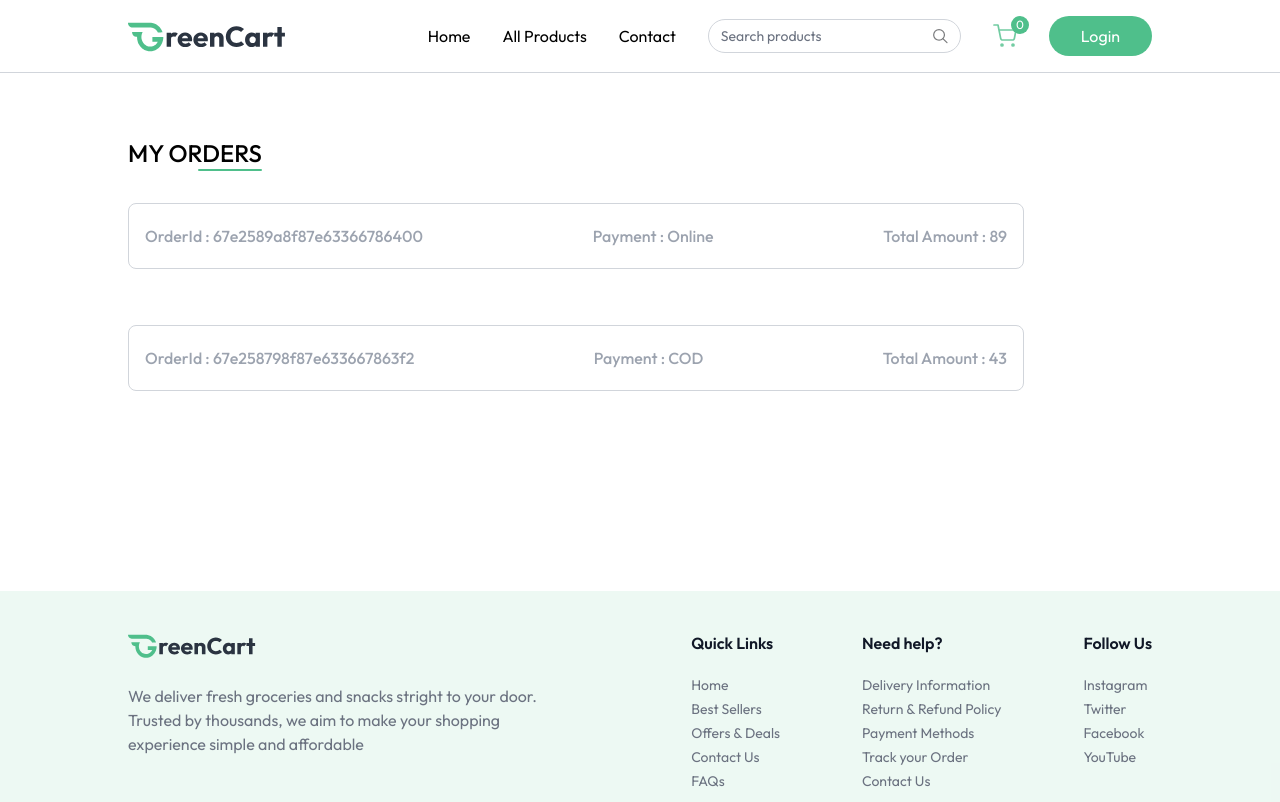
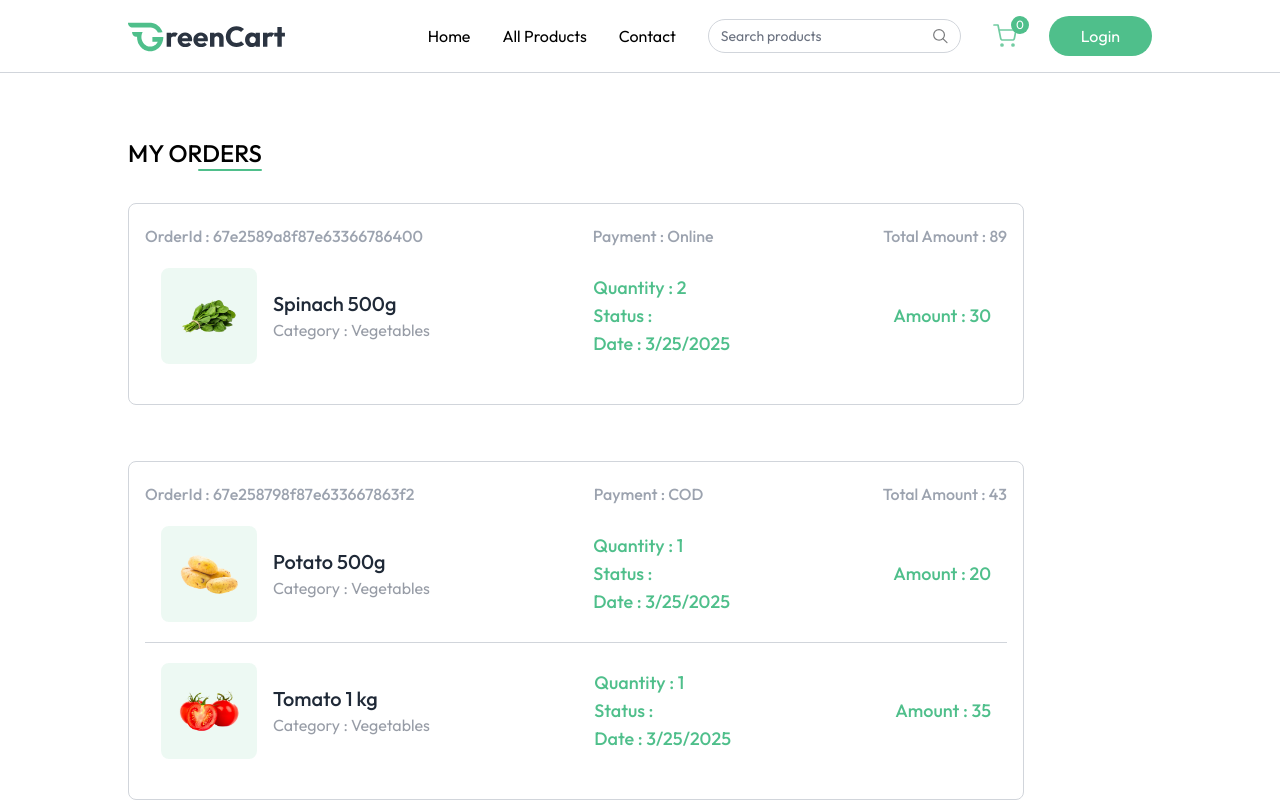
Before and after one commit to jim2107054/GreenCart, a React (Vite) app in the folder frontend/: page /my-orders in a window 1280 px wide. Shown: the top 802 px of the page. Built offline with nearby package versions, Linux system fonts and the light colour scheme; a web font is replaced by a local one.

Commit message:
myOrder page done

```diff
--- a/frontend/src/pages/MyOrders.jsx
+++ b/frontend/src/pages/MyOrders.jsx
@@ -33,6 +33,34 @@
                                     <span>Payment : {order.paymentType}</span>
                                     <span>Total Amount : {currency}{order.amount}</span>
                                 </p>
+                                {
+                                    order.items.map((item,i)=>(
+                                        <div
+                                        className={`relative bg-white text-gray-500/70 ${order.items.length !== i+1 && "border-b"} border-gray-300 flex flex-col md:flex-row md:items-center justify-between p-4 py-5 md:gap-16 w-full max-w-4xl`}
+                                        key={i}>
+                                            <div className="flex items-center mb-4 md:mb-0">
+                                                <div className="bg-primary/10 p-4 rounded-lg">
+                                                    <img
+                                                    className="w-16 h-16"
+                                                    src={item.product.image[0]} alt="" />
+                                                </div>
+                                                <div className="ml-4">
+                                                    <h2 className="text-xl font-medium text-gray-800">{item.product.name}</h2>
+                                                    <p>Category : {item.product.category}</p>
+                                                </div>
+                                            </div>
+
+                                            <div className="text-primary text-lg font-medium">
+                                                <p>Quantity : {item.quantity || "1"}</p>
+                                                <p>Status : {item.status}</p>
+                                                <p>Date : {new Date(order.createdAt).toLocaleDateString()}</p>
+                                            </div>
+
+                                            <p className="text-primary text-lg font-medium">Amount : {currency}{item.product.offerPrice * (item.quantity || 1)}</p>
+
+                                        </div>
+                                    ))
+                                }
                             </div>
                         ))
                     }
```
